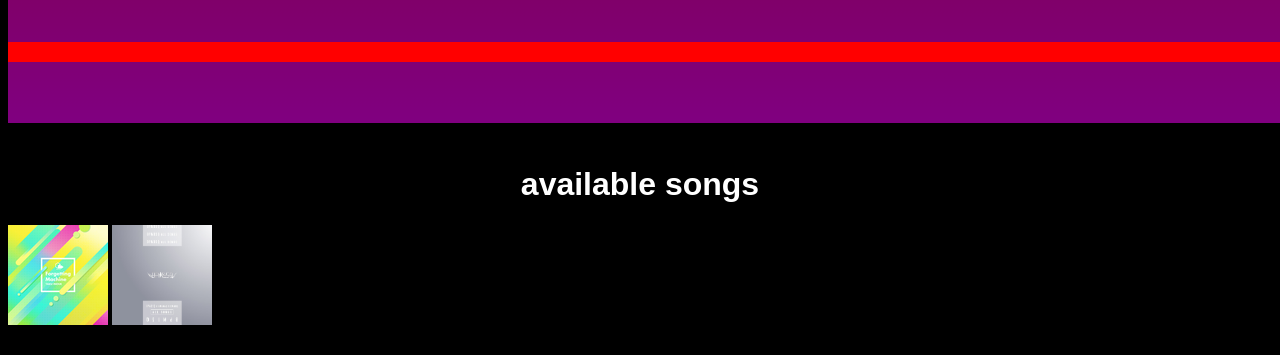
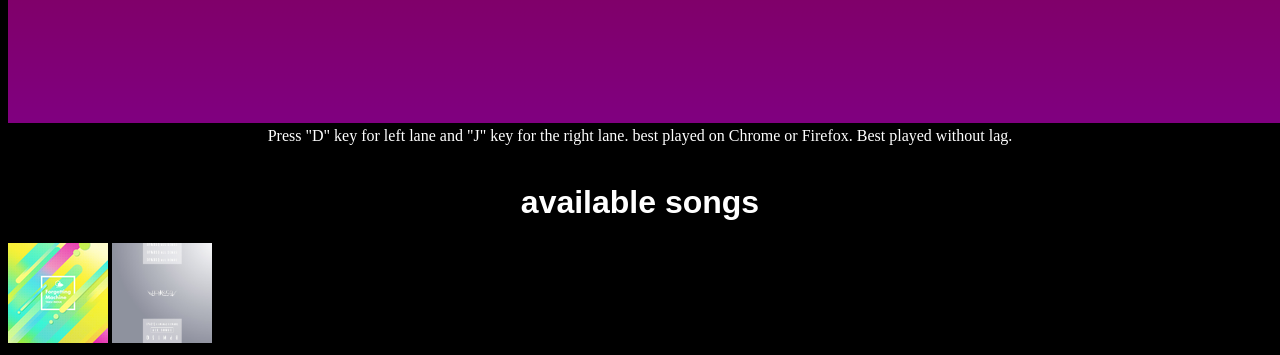
Before and after one commit to seizuresmiley/projectThreeSeven, a plain HTML site: page index.html in a window 1280 px wide. Shown: the part 677-1032 px from the top of the page. Drawn offline with Linux system fonts and the light colour scheme.

Commit message:
thin judge line  + add hint

```diff
--- a/index.html
+++ b/index.html
@@ -20,7 +20,7 @@
     <div class="game">
         <canvas class="center" id="canvas" width="1280" height="720"></canvas>
         <span id = "tip">Select A Song Below to Start Playing!</span>
-        <div class="judgeLine"></div>
+        <div class="judgeLine" id="judgeline"></div>
         <div id="hudLeft">
             <img id="jacketDisplay"></img>
             <div id="title" class="hudText"></div>
@@ -31,6 +31,7 @@
 
         </div>
     </div>
+    <div class = help>Press "D" key for left lane and "J" key for the right lane. best played on Chrome or Firefox. Best played without lag. </div>
     <br>
     <h1>available songs</h1>
     <div id="selectableSongs">
--- a/style.css
+++ b/style.css
@@ -18,11 +18,13 @@ body {
 
 .judgeLine {
     width : 1280px;
-    height : 20px;
+    height : 10px;
     background-color : red;
     position : absolute;
     z-index: 2;
-    top : 639px
+    top : 639px;
+    opacity : 0;
+    transition : opacity 1s;
 
 }
 
@@ -115,3 +117,8 @@ body {
     text-align :center;
     z-index : 2;
 }
+
+.help {
+    text-align: center;
+    color : white;
+}
```
